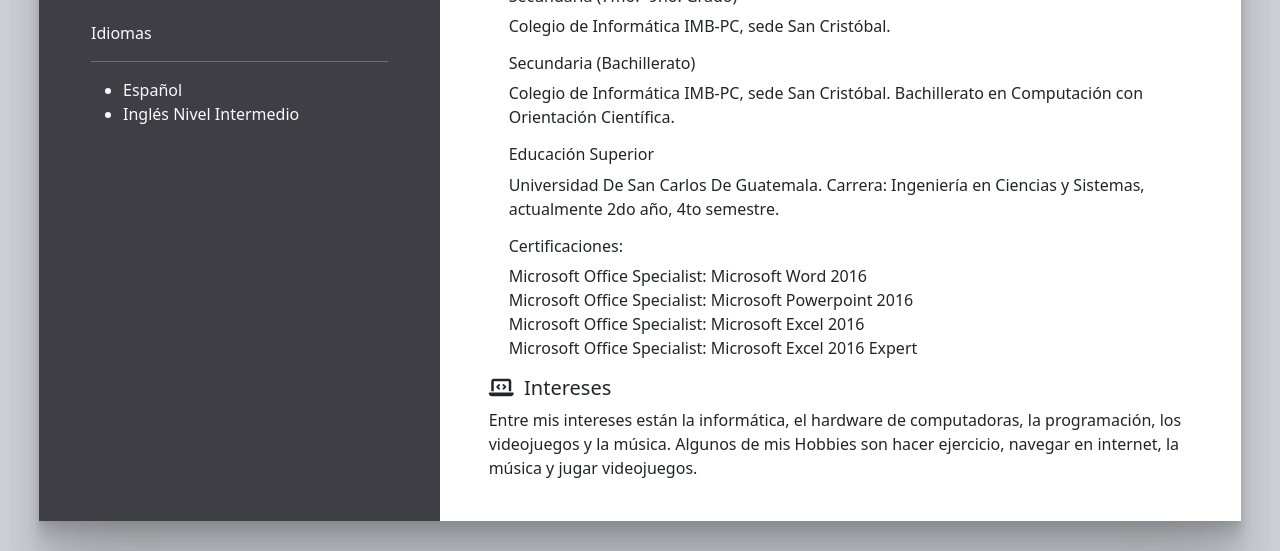
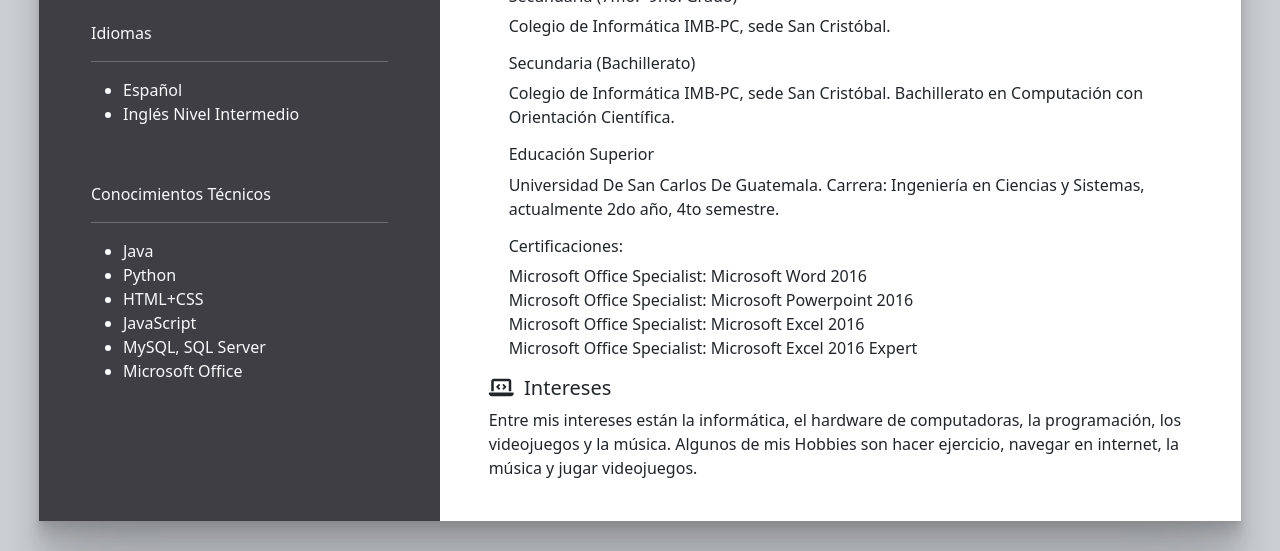
Before and after one commit to mariocmoran/mariocmoran.github.io, a plain HTML site: page index.html in a window 1280 px wide. Shown: the part 501-1052 px from the top of the page. Drawn offline with nearby package versions, Linux system fonts and the light colour scheme.

Commit message:
Detalles Update

```diff
--- a/index.html
+++ b/index.html
@@ -51,7 +51,18 @@
 								</div>
 								<div class="row">
 									<div class="col align-self-center">
-											&nbsp;<br>
+										<div class="p-3 mb-2 text-light">
+											Conocimientos Técnicos
+											<hr>
+											<ul class="">
+											  <li class="">Java</li>
+											  <li class="">Python</li>
+											  <li class="">HTML+CSS</li>
+											  <li class="">JavaScript</li>
+											  <li class="">MySQL, SQL Server</li>
+											  <li class="">Microsoft Office</li>
+											</ul>
+										</div>
 									</div>
 								</div>
 							</div>
```
